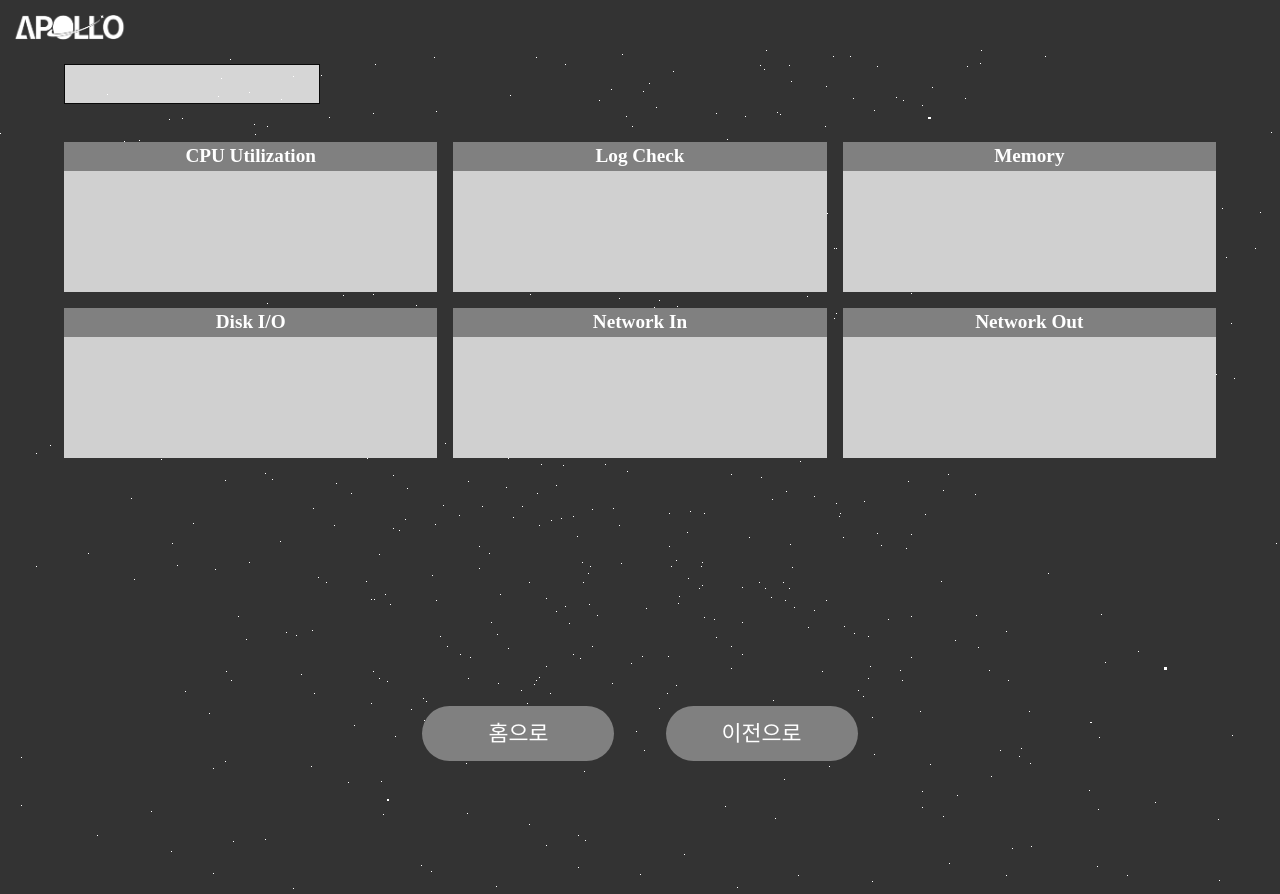
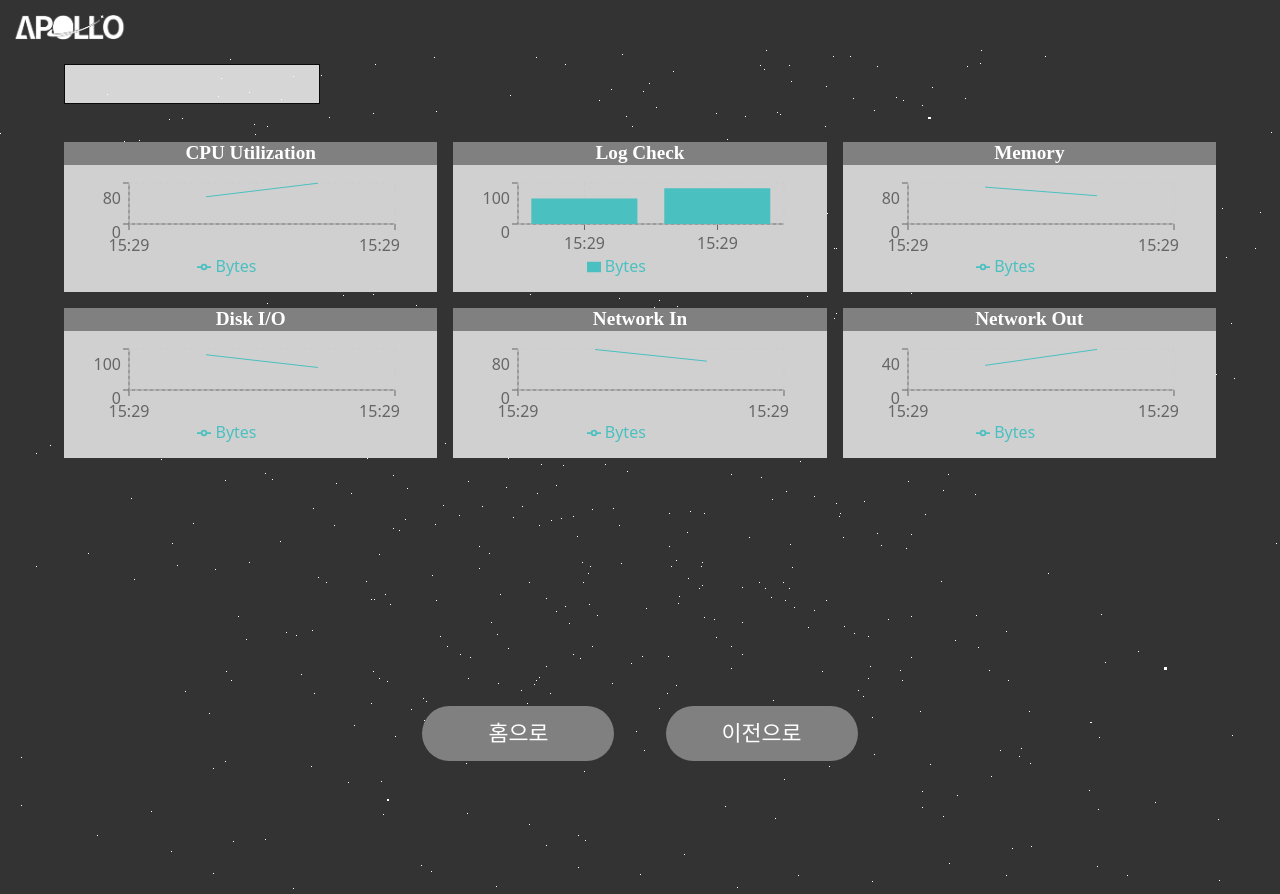
Before and after one commit to Hanium-Apollo/Apollo-Platform, a React (Create React App) app: page /monitor in a window 1280 px wide. Shown: the top 894 px of the page. Built offline with nearby package versions, Linux system fonts and the light colour scheme; a web font is replaced by a local one.

Commit message:
fix : 모니터링 수정

```diff
--- a/src/assets/css/monitoringPage.css
+++ b/src/assets/css/monitoringPage.css
@@ -41,6 +41,7 @@
 
 .chart-container {
   width: 90%;
+  height: 70%;
   position: relative;
   z-index: 1;
   margin-top: 1vw;
@@ -55,6 +56,7 @@
   z-index: 0;
   background-color: #d0d0d0;
   width: 100%;
+  height: 100%;
   min-height: 150px;
   align-items: center;
 }
```
